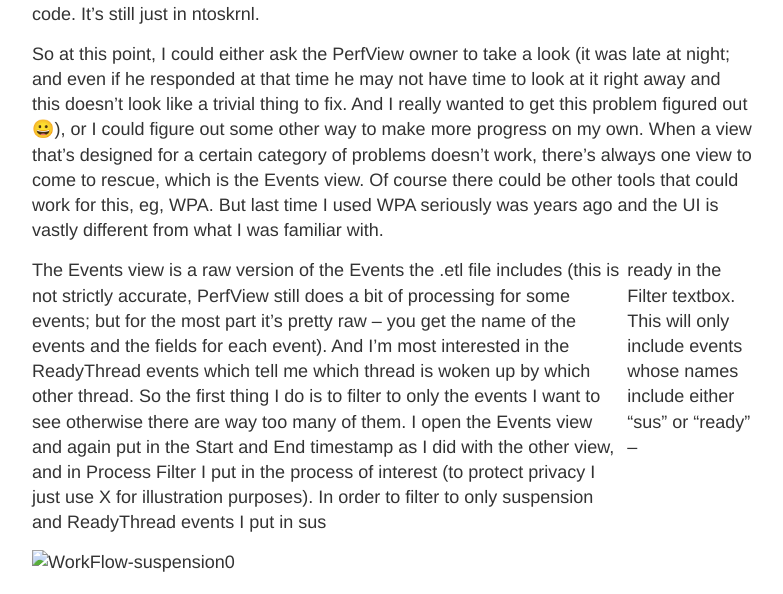
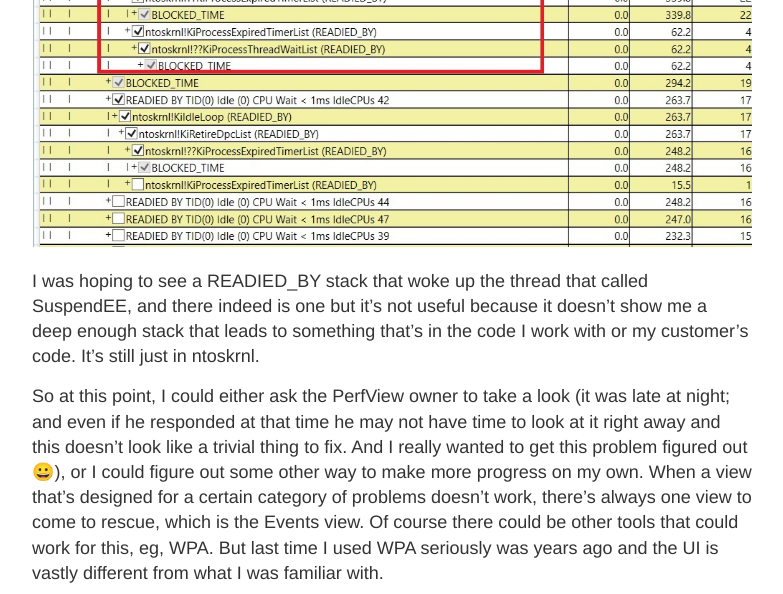
Before and after one commit to tomatopunk/tomatopunk.github.io, a Jekyll site: the page built from _posts/2020-05-06-诊断性能问题的工作流程-part-2.md, in a window 1280 px wide and 1400 px high, scrolled down 6880 px. Shown: the top 594 px of the window, without its empty margins (248-1031 px from the left). Built offline with Jekyll 4.4.1, drawn with Linux system fonts in a browser that asks for light colours; some of the changed text lies outside the part shown.

Commit message:
fix some bugs

```diff
--- a/_posts/2020-05-06-诊断性能问题的工作流程-part-2.md
+++ b/_posts/2020-05-06-诊断性能问题的工作流程-part-2.md
@@ -127,31 +127,31 @@ In this case we already verified that the problem always only exhibits in suspen
 
 Please see PerfView's help for the explanation of using the <span>ThreadTime</span> trace. When you have the Ready Thread events, an additional view is lit up in PerfView called the "Thread Time (with ReadyThread) stacks" view under "Advanced Group". What we normally do is open up this view and search for calls that are blocked during the time period it was blocked and see its "READIED_BY" stacks which caused the thread of interest to wake up. So what I did was copy the time period 384,026.930 to 387,822.395, which was how long suspension lasted indicated by GCStats, and pasted that into the Start and End textbox in this view. Then I search for suspend in the Find textbox and clicked on Callees. And this is what I see –
 
-![WorkFlow-suspension-readythread-view]({ site.baseurl }}/images/WorkFlow-suspension-readythread-view.png)
+![WorkFlow-suspension-readythread-view]({{ site.baseurl }}/images/WorkFlow-suspension-readythread-view.jpg)
 
 I was hoping to see a READIED_BY stack that woke up the thread that called SuspendEE, and there indeed is one but it's not useful because it doesn't show me a deep enough stack that leads to something that's in the code I work with or my customer's code. It's still just in ntoskrnl.
 
 So at this point, I could either ask the PerfView owner to take a look (it was late at night; and even if he responded at that time he may not have time to look at it right away and this doesn’t look like a trivial thing to fix. And I really wanted to get this problem figured out 😀), or I could figure out some other way to make more progress on my own. When a view that's designed for a certain category of problems doesn't work, there's always one view to come to rescue, which is the Events view. Of course there could be other tools that could work for this, eg, WPA. But last time I used WPA seriously was years ago and the UI is vastly different from what I was familiar with.
 
-The Events view is a raw version of the Events the .etl file includes (this is not strictly accurate, PerfView still does a bit of processing for some events; but for the most part it's pretty raw – you get the name of the events and the fields for each event). And I'm most interested in the ReadyThread events which tell me which thread is woken up by which other thread. So the first thing I do is to filter to only the events I want to see otherwise there are way too many of them. I open the Events view and again put in the Start and End timestamp as I did with the other view, and in Process Filter I put in the process of interest (to protect privacy I just use X for illustration purposes). In order to filter to only suspension and ReadyThread events I put in sus|ready in the Filter textbox. This will only include events whose names include either "sus" or "ready" –
+The Events view is a raw version of the Events the .etl file includes (this is not strictly accurate, PerfView still does a bit of processing for some events; but for the most part it's pretty raw – you get the name of the events and the fields for each event). And I'm most interested in the ReadyThread events which tell me which thread is woken up by which other thread. So the first thing I do is to filter to only the events I want to see otherwise there are way too many of them. I open the Events view and again put in the Start and End timestamp as I did with the other view, and in Process Filter I put in the process of interest (to protect privacy I just use X for illustration purposes). In order to filter to only suspension and ReadyThread events I put in `sus|ready` in the Filter textbox. This will only include events whose names include either "sus" or "ready" –
 
-![WorkFlow-suspension0]({ site.baseurl }}/images/WorkFlow-suspension0.jpg)
+![WorkFlow-suspension0]({{ site.baseurl }}/images/WorkFlow-suspension0.jpg)
 
 Now select the 3 event names and press enter. And now we only see those 3 –
 
-![WorkFlow-suspension1]({site.baseurl}/images/WorkFlow-suspension1.jpgWorkFlow-suspension1.jpg)
+![WorkFlow-suspension1]({{site.baseurl}}/images/WorkFlow-suspension1.jpg)
 
 There are a lot of them; and we are only interested in the ones that woke up our thread which is the GC thread in this case (in Server GC SuspendEE is always called from heap0's GC thread) with the TID 7736. It's hard to inspect this manually so we wanna filter to only the interesting ones. The way to do this is to have the Events view show us the fields of events in separate columns so we can sort – by default it just shows all fields in one column. We do this by clicking on the Cols button (next to "Columns To Display") and select the ones we want to display. I selected 3 fields –
 
-![WorkFlow-suspension2]({site.baseurl}/images/WorkFlow-suspension2.jpg)
+![WorkFlow-suspension2]({{site.baseurl}}/images/WorkFlow-suspension2.jpg)
 
 And now it displays those 3 fields and then I sorted by AwakenedThreadID and looked for our thread 7736.
 
-![WorkFlow-suspension3]({site.baseurl}/images/WorkFlow-suspension3.jpg)
+![WorkFlow-suspension3]({{site.baseurl}}/images/WorkFlow-suspension3.jpg)
 
 Sure enough, there's a problematic thread – thread 33108. If I click on one of these timestamps, and press Alt+S (meaning to open Any Stack associated with this timestamp; you can also get to this via the context menu), I see this stack –
 
-![WorkFlow-suspension4]({site.baseurl}/images/WorkFlow-suspension4.jpg)
+![WorkFlow-suspension4]({{site.baseurl}}/images/WorkFlow-suspension4.jpg)
 
 At the bottom it says "Readied Thread 7736". And other timestamps pretty much all have the same stack. I'm only showing the part inside the runtime but for the part that's inside the customer's code it's always an exception throw from the same dll. It turned out this is a bug in our suspension code – it should have switched to preemptive mode before calling out to the <span>GetFileVersionInfoSize</span> OS API. My guess is since this is a code path for handling exceptions (the exception handling code called <span>coreclr!DwGetFileVersionInfo</span> at the top) it wasn't exercised as much so we didn't notice it till now. A workaround for the customer would be to avoid having their dll throw these exceptions which will make it not call into this runtime code path.
 
```
Also changed, not shown: _posts/2020-05-06-诊断性能问题的工作流程-part-1.md (+1 -1 lines).
